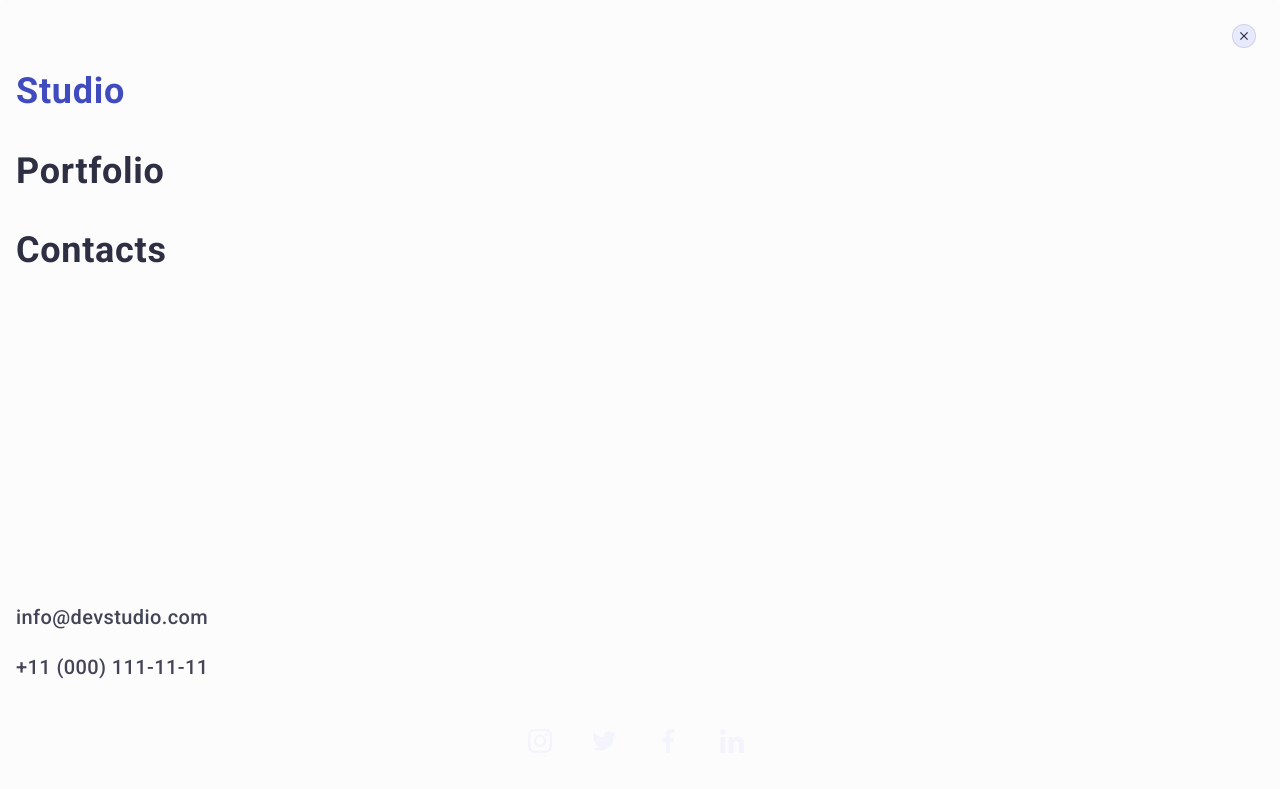
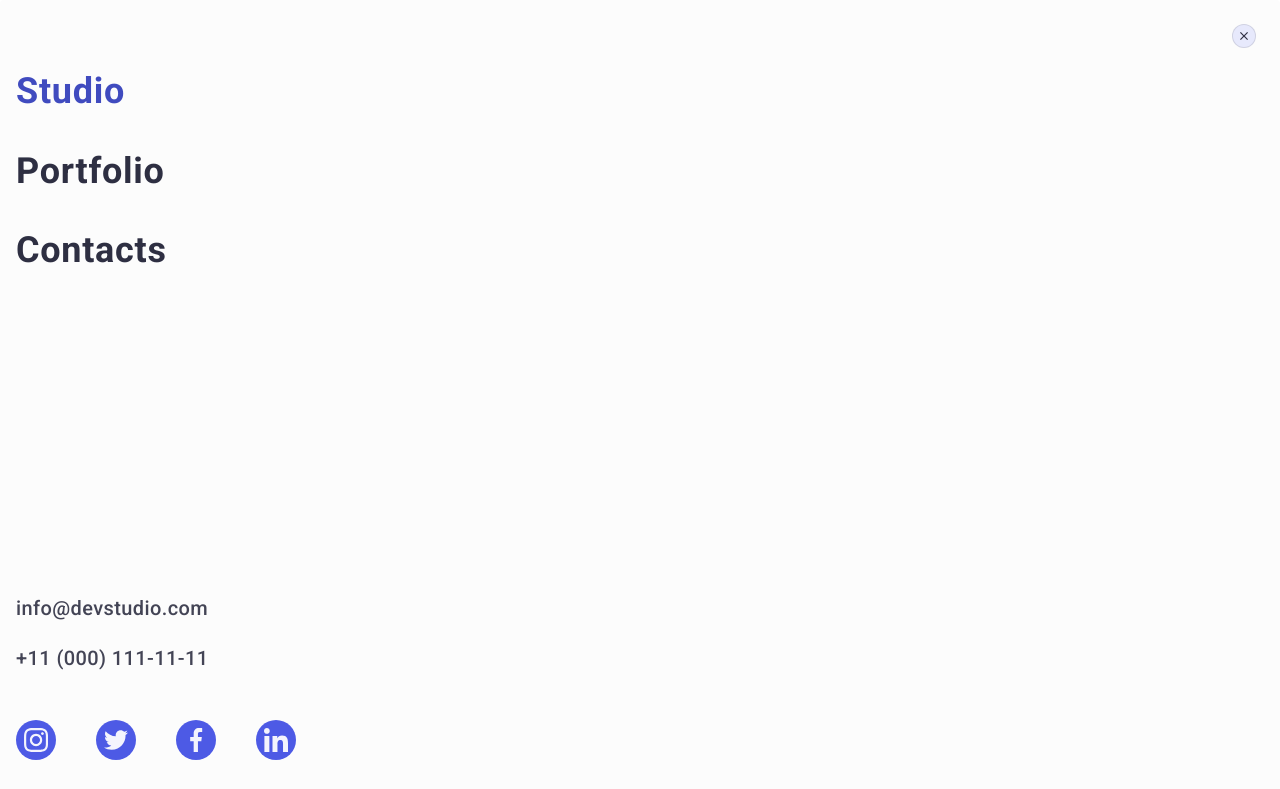
Before and after one commit to Tretiak-Anna/goit-markup-hw-06, a plain HTML site: page index.html in a window 1280 px wide. Shown: the top 789 px of the page. Drawn offline with nearby package versions, Linux system fonts and the light colour scheme.

Commit message:
with norm header

```diff
--- a/css/styles.css
+++ b/css/styles.css
@@ -197,9 +197,31 @@ a {
 
 .social-media-mobile {
   display: inline-flex;
+
+  gap: 40px;
+  align-items: flex-start;
+}
+.icon-circle {
+  width: 40px;
+  height: 40px;
+  position: relative;
+  display: flex;
+
+  align-items: flex-start;
+}
+.icon-link:hover,
+.icon-link:focus {
+  background-color: #404bbf;
+}
+.icon-link {
+  width: 100%;
+  height: 100%;
+  background-color: #4d5ae5;
+  border-radius: 50%;
+  display: flex;
+  align-items: center;
   justify-content: center;
-  align-items: center;
-  gap: 40px;
+  transition: background-color 250ms cubic-bezier(0.4, 0, 0.2, 1);
 }
 .icon-social-mobile {
   fill: #f4f4fd;
```
